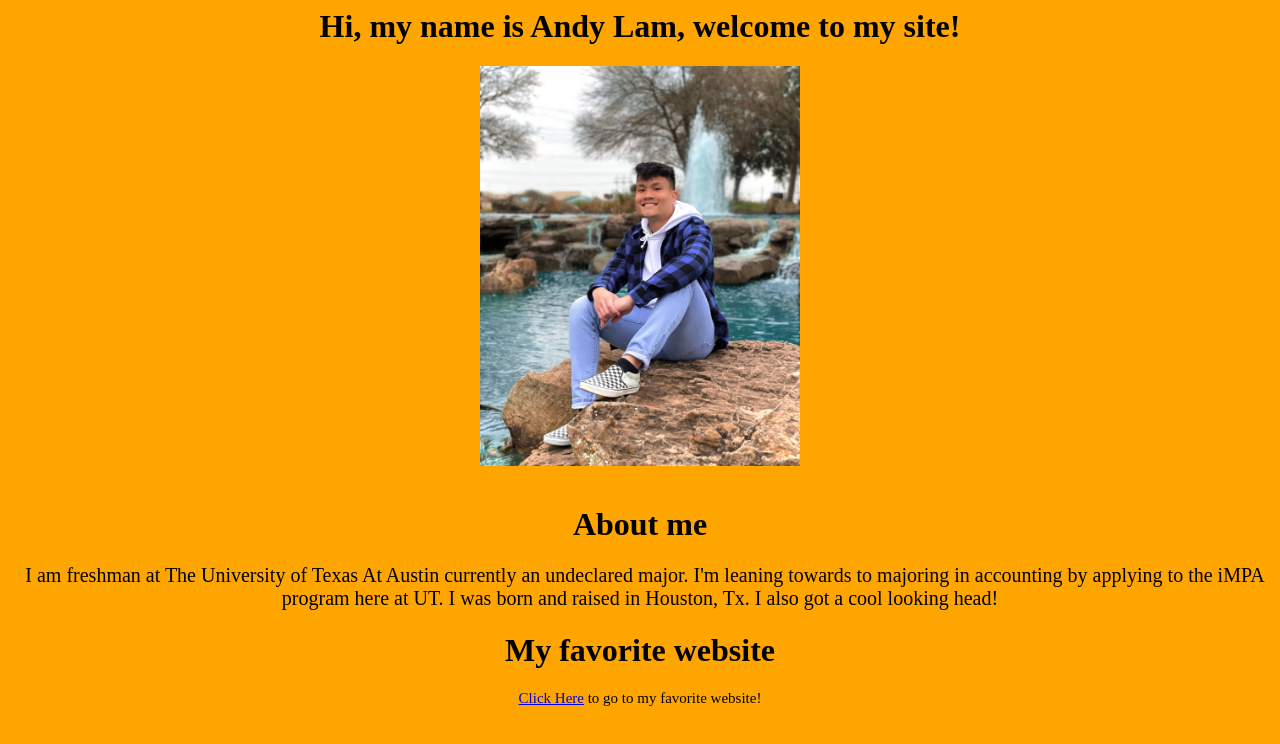
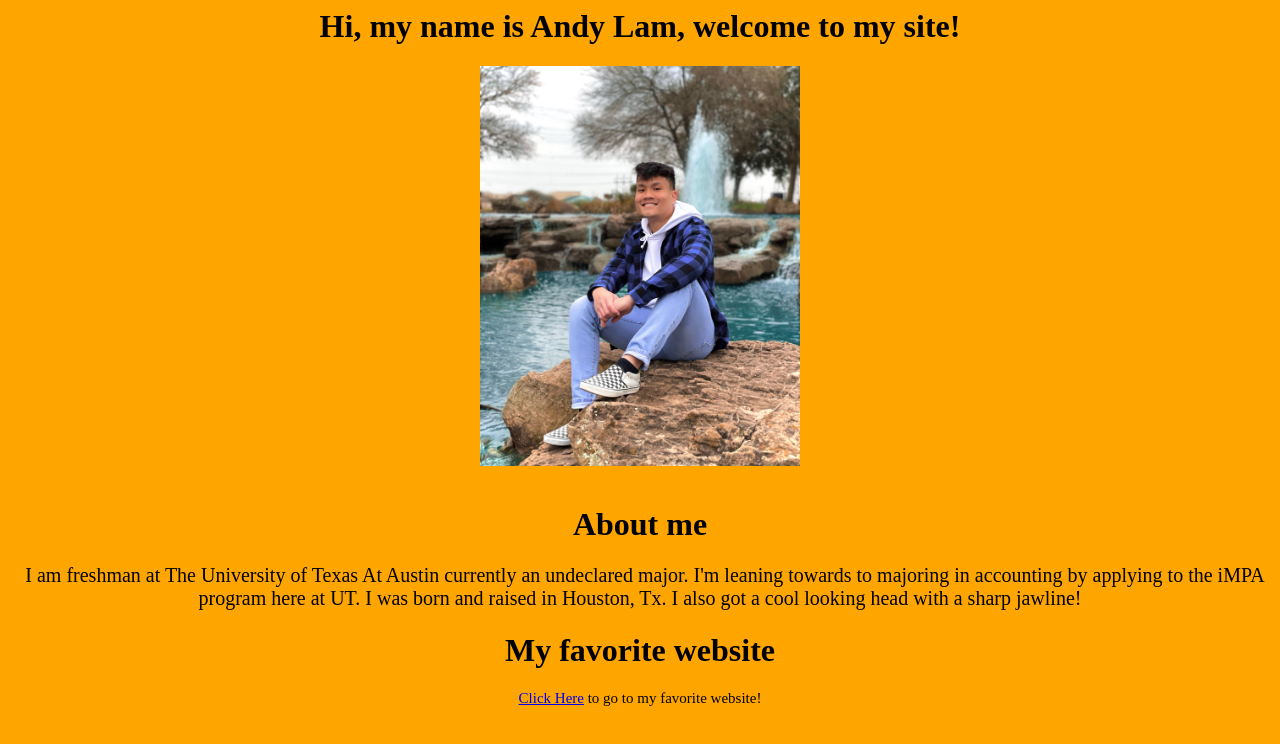
Before and after one commit to andylam1/andylam1.github.io, a plain HTML site: page index.html in a window 1280 px wide. Drawn offline with Linux system fonts and the light colour scheme.

Commit message:
Update index.html

```diff
--- a/index.html
+++ b/index.html
@@ -7,7 +7,7 @@
   <body> <br></br>
   <h1 style="text-align:center;font-style:bold;> align=" center"=""> About me </h1>
  <p style="text-align:center;font-size:20px;font-style:bold">
-&nbsp;&nbsp;I am freshman at The University of Texas At Austin currently an undeclared major. I'm leaning towards to majoring in accounting by applying to the iMPA program here at UT. I was born and raised in Houston, Tx. I also got a cool looking head! </p>
+&nbsp;&nbsp;I am freshman at The University of Texas At Austin currently an undeclared major. I'm leaning towards to majoring in accounting by applying to the iMPA program here at UT. I was born and raised in Houston, Tx. I also got a cool looking head with a sharp jawline! </p>
 <h1 style="text-align:center;bold;">My favorite website</h1>
 <p style="text-align: center;font-family:heiti sc;font-size:15px"><a href="https://www.apple.com/">
 Click Here</a>
```
